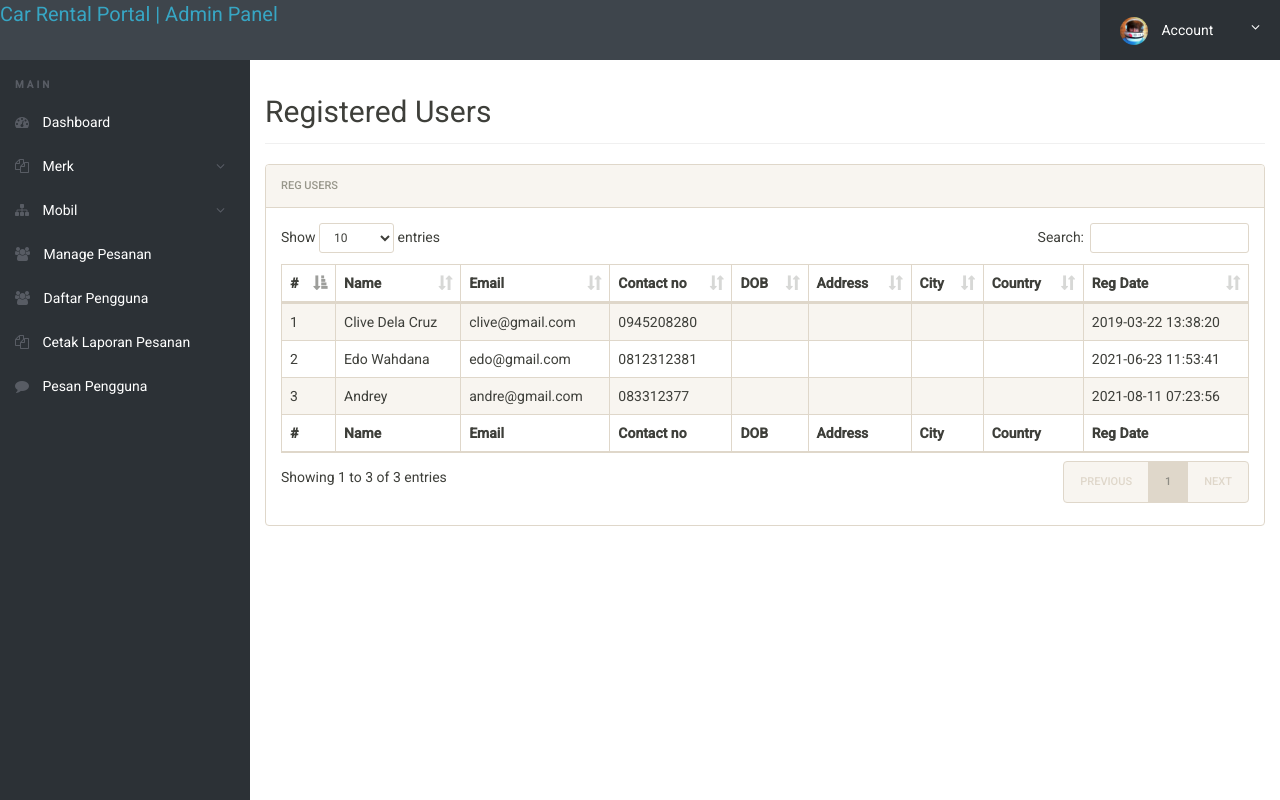
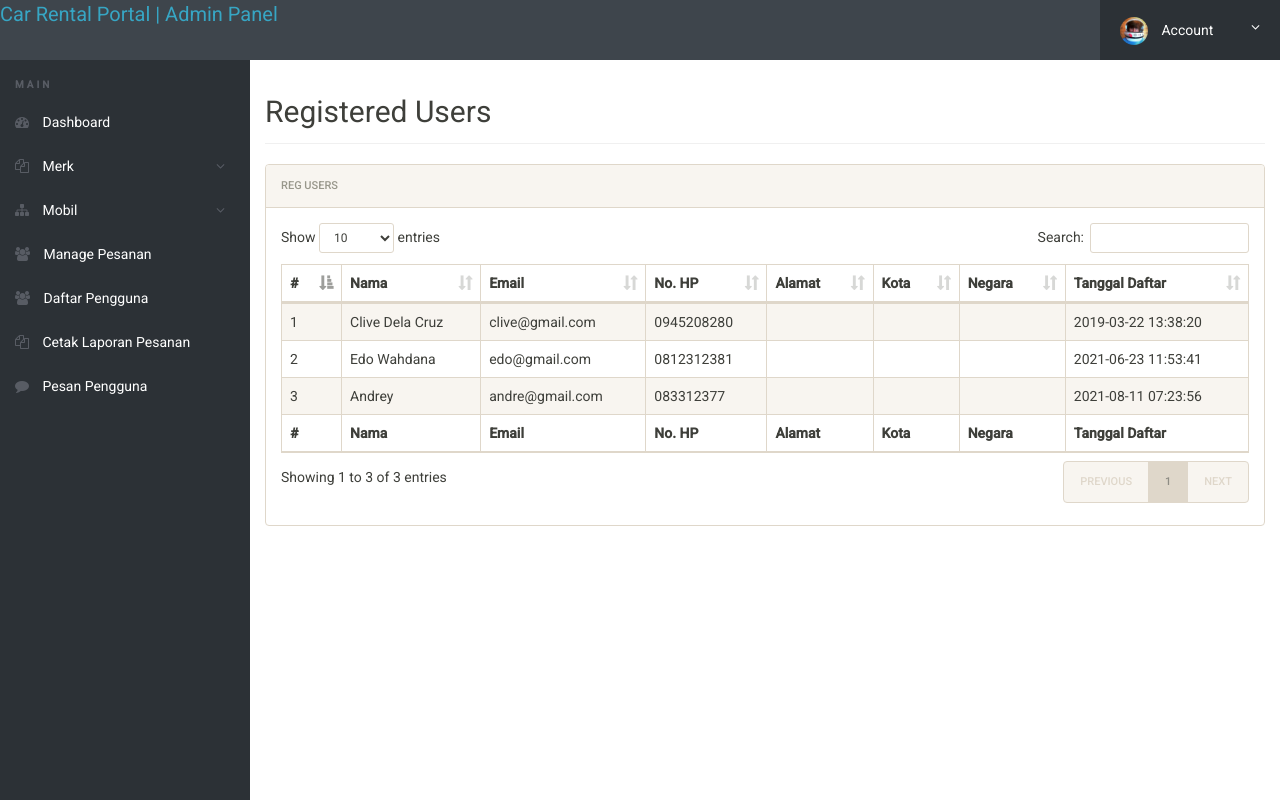
Before and after one commit to EdoWahdana/rental-mobil, a PHP site: page /admin/reg-users.php in a window 1280 px wide. Run offline with PHP 8.4, Linux system fonts and the light colour scheme; a user stored in the database is signed in; data comes from the database, SQL or seed files in the repository; data that the repository does not hold is empty.

Commit message:
Not Fix - CSS pesan_user.php

```diff
--- a/admin/reg-users.php
+++ b/admin/reg-users.php
@@ -95,28 +95,26 @@ $msg="Page data updated  successfully";
 									<thead>
 										<tr>
 										<th>#</th>
-												<th> Name</th>
+												<th> Nama</th>
 											<th>Email </th>
-											<th>Contact no</th>
-										<th>DOB</th>
-										<th>Address</th>
-										<th>City</th>
-										<th>Country</th>
-										<th>Reg Date</th>
+											<th>No. HP</th>
+										<th>Alamat</th>
+										<th>Kota</th>
+										<th>Negara</th>
+										<th>Tanggal Daftar</th>
 
 										</tr>
 									</thead>
 									<tfoot>
 										<tr>
 										<th>#</th>
-											<th> Name</th>
+											<th> Nama</th>
 											<th>Email </th>
-											<th>Contact no</th>
-										<th>DOB</th>
-										<th>Address</th>
-										<th>City</th>
-										<th>Country</th>
-										<th>Reg Date</th>
+											<th>No. HP</th>
+										<th>Alamat</th>
+										<th>Kota</th>
+										<th>Negara</th>
+										<th>Tanggal Daftar</th>
 										</tr>
 										</tr>
 									</tfoot>
@@ -136,7 +134,6 @@ foreach($results as $result)
 											<td><?php echo htmlentities($result->FullName);?></td>
 											<td><?php echo htmlentities($result->EmailId);?></td>
 											<td><?php echo htmlentities($result->ContactNo);?></td>
-	<td><?php echo htmlentities($result->dob);?></td>
 											<td><?php echo htmlentities($result->Address);?></td>
 											<td><?php echo htmlentities($result->City);?></td>
 											<td><?php echo htmlentities($result->Country);?></td>
--- a/includes/header.php
+++ b/includes/header.php
@@ -32,7 +32,7 @@
 <?php }
 else{
 
-echo "Welcome To Car rental portal";
+echo "Selamat Datang";
  } ?>
           </div>
         </div>
```
Also changed, not shown: admin/pesan_user.php (+30 -5 lines), includes/chat.php (+26 -5 lines).
